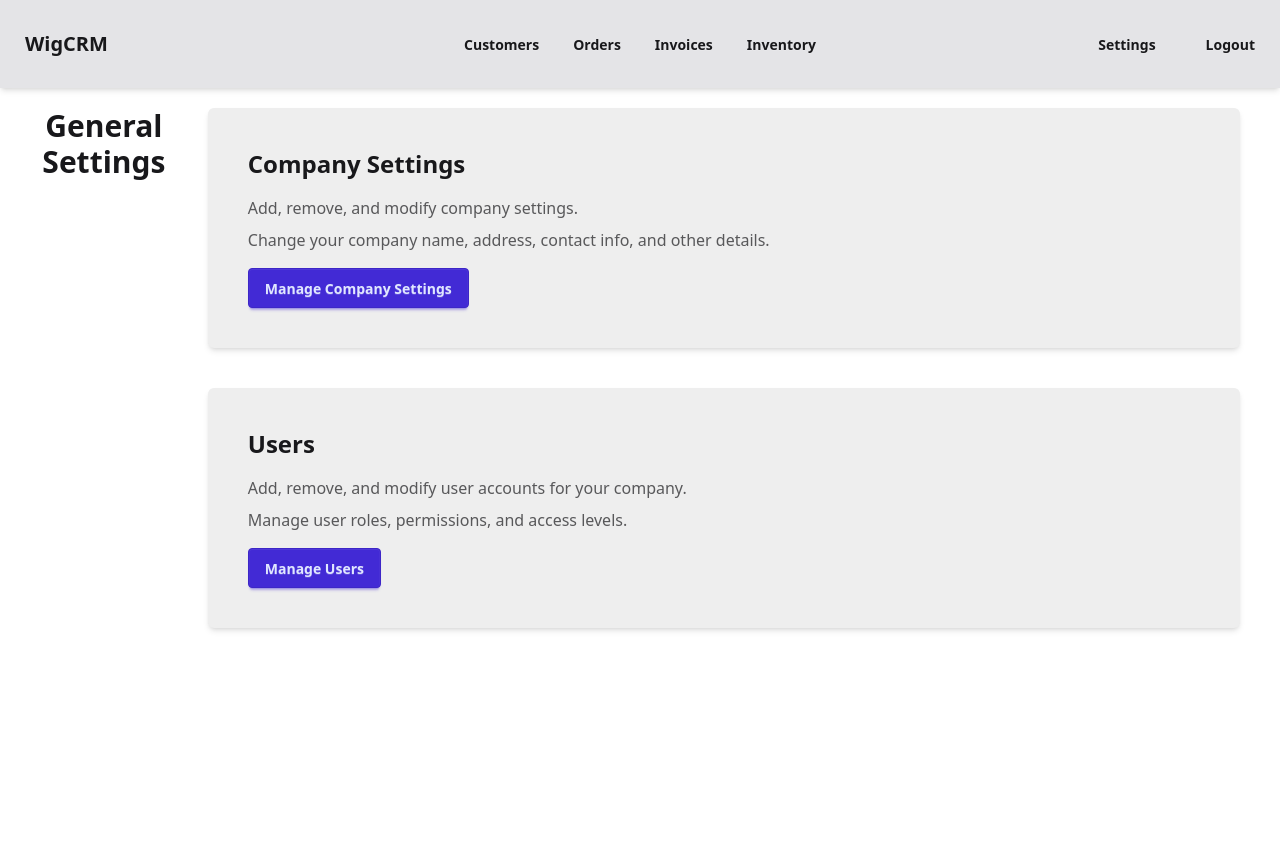
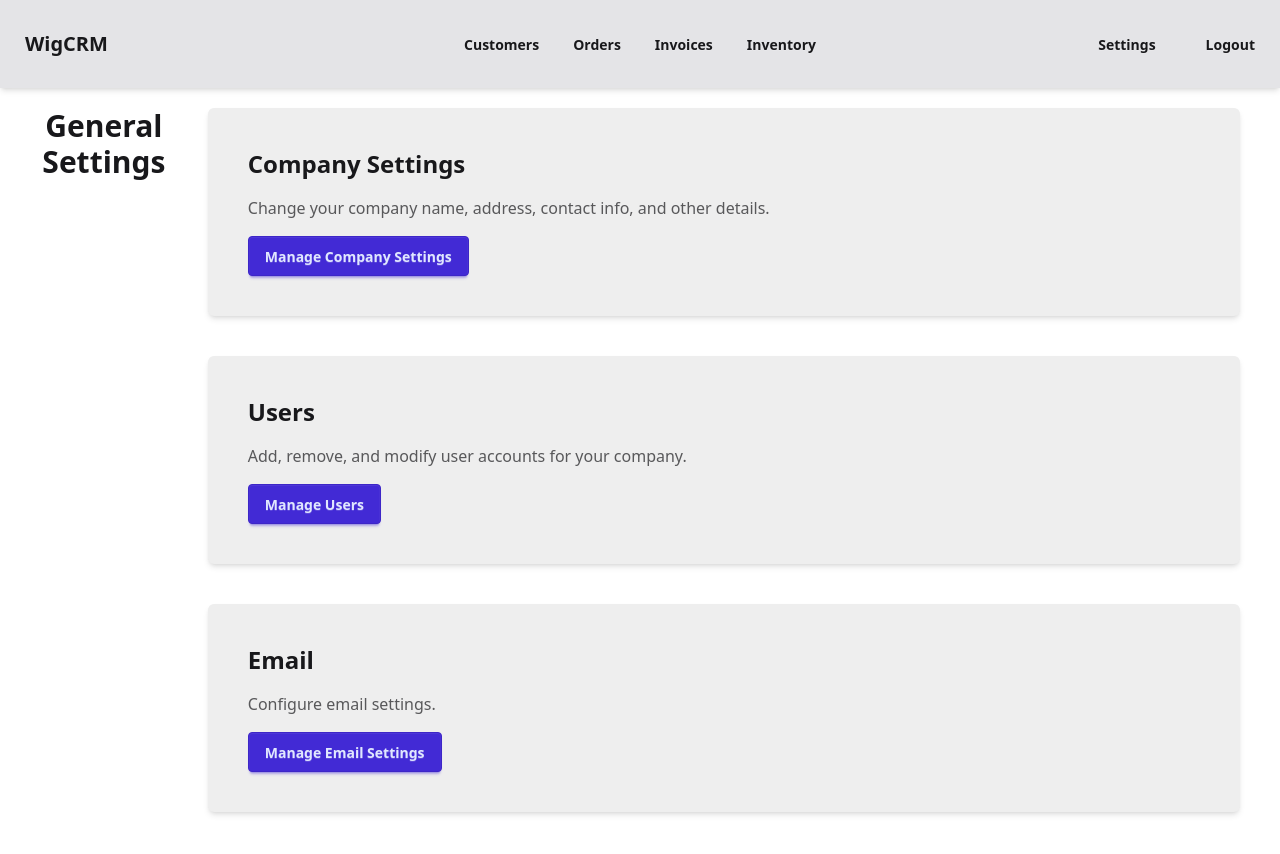
Before and after one commit to olli-suoniemi/invoicing, a Next.js app in the folder ui/: page /settings in a window 1280 px wide. Shown: the top 854 px of the page. Built offline with nearby package versions, Linux system fonts and the light colour scheme.

Commit message:
Refactor SettingsPage component to streamline company and user settings descriptions

```diff
--- a/ui/app/settings/page.js
+++ b/ui/app/settings/page.js
@@ -13,8 +13,7 @@ export default function SettingsPage() {
       <div className="w-full flex flex-col gap-10">
         <div className="flex flex-col p-10 mr-10 rounded-md shadow-md bg-base-300">
           <h2 className="text-2xl font-semibold">Company Settings</h2>
-          <p className="mt-4 text-base-content/70">Add, remove, and modify company settings.</p>
-          <p className="mt-2 text-base-content/70">Change your company name, address, contact info, and other details.</p>
+          <p className="mt-4 text-base-content/70">Change your company name, address, contact info, and other details.</p>
           <Link href="/settings/company">
             <button className="mt-4 btn btn-primary w-fit">Manage Company Settings</button>
           </Link>
@@ -22,9 +21,15 @@ export default function SettingsPage() {
         <div className="flex flex-col p-10 mr-10 rounded-md shadow-md bg-base-300">
           <h2 className="text-2xl font-semibold">Users</h2>
           <p className="mt-4 text-base-content/70">Add, remove, and modify user accounts for your company.</p>
-          <p className="mt-2 text-base-content/70">Manage user roles, permissions, and access levels.</p>
           <Link href="/settings/users">
             <button className="mt-4 btn btn-primary w-fit">Manage Users</button>
+          </Link>
+        </div>
+        <div className="flex flex-col p-10 mr-10 rounded-md shadow-md bg-base-300">
+          <h2 className="text-2xl font-semibold">Email</h2>
+          <p className="mt-4 text-base-content/70">Configure email settings.</p>
+          <Link href="/settings/email">
+            <button className="mt-4 btn btn-primary w-fit">Manage Email Settings</button>
           </Link>
         </div>
       </div>
```
